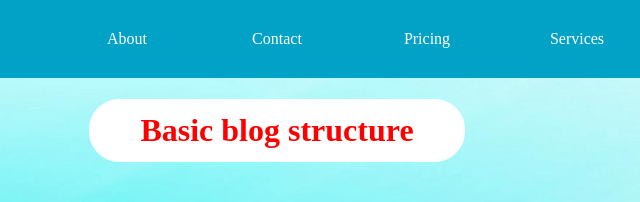
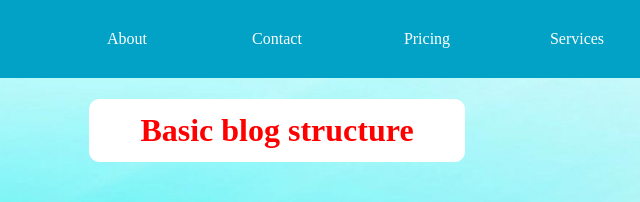
Before and after one commit to M-FaizanAli/basic-blog-post-structure, a plain HTML site: page index.html in a window 1280 px wide. Shown: the top 202 px of the page, 363-1003 px from the left. Drawn offline with Linux system fonts and the light colour scheme.

Commit message:
radius set

```diff
--- a/style.css
+++ b/style.css
@@ -57,7 +57,7 @@ body{
     padding: 12px 50px;
     background: white;
     border: 1px solid white;
-    border-radius: 30px;
+    border-radius: 10px;
     color: red;
 }
 .section-one{
```
